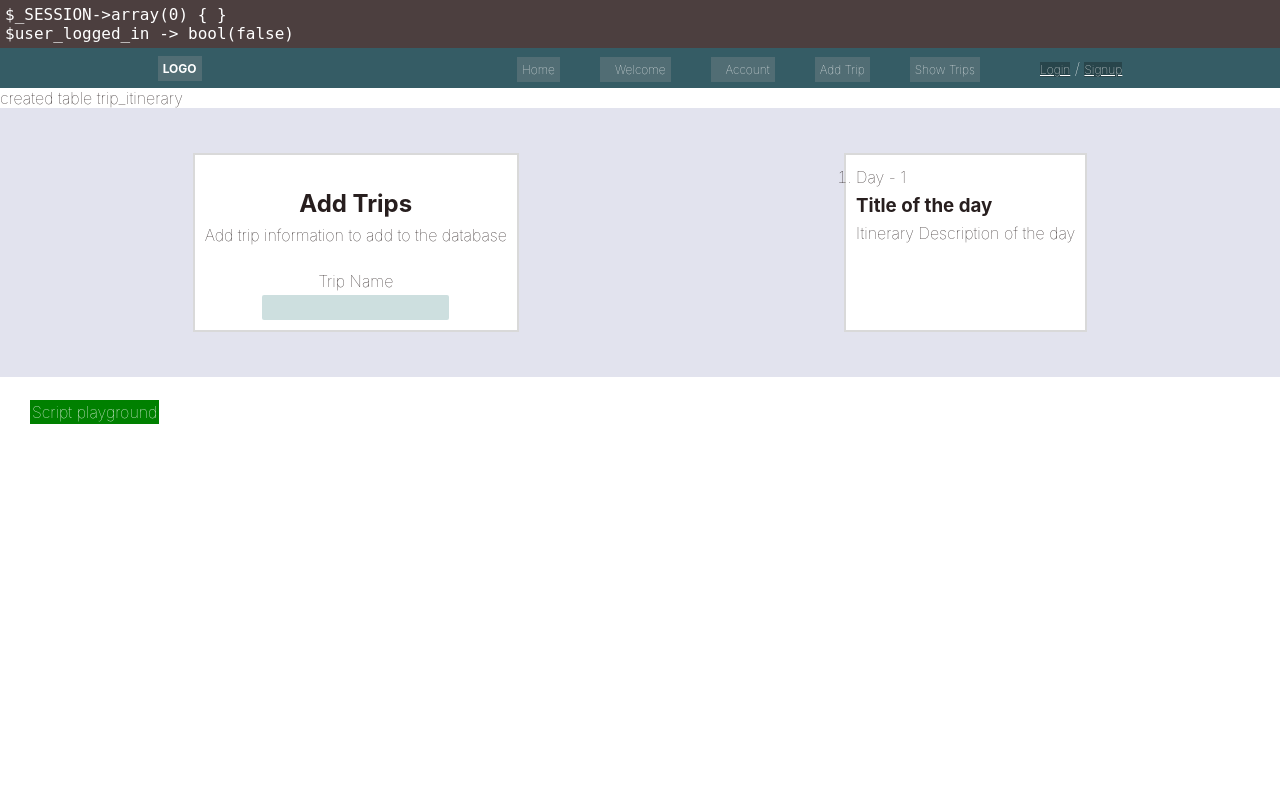
After one commit to deepyes02/user-auth, a PHP site: page /user_authentication/trips/add_trip.php in a window 1280 px wide. The commit adds this page. Run offline with PHP 8.4, Linux system fonts and the light colour scheme; some libraries are stand-ins or nearby versions.

Commit message:
created trip and trip_itinerary database, and now pushing this repo to github

```diff
--- /dev/null
+++ b/database/create_trip.php
@@ -0,0 +1,26 @@
+<?php
+//create table trips_itinerary
+$conn = new mysqli("localhost", "root", "736852", "learn_php");
+
+if($conn -> connect_error){
+	die("failed to connect to the database " . $conn->connect_error);
+} else {
+	// echo "Connection is working";
+	$sql = "CREATE TABLE IF NOT EXISTS trip_itinerary (
+		id INT NOT NULL PRIMARY KEY AUTO_INCREMENT,
+		day_number INT NOT NULL,
+		itinerary_title VARCHAR(50) NOT NULL,
+		itinerary_description VARCHAR(500) NOT NULL,
+		trip_id INT,
+		created_at DATETIME DEFAULT CURRENT_TIMESTAMP
+		)
+	";
+	//execute and check if the query is sucessful
+	if($conn->query($sql) === TRUE) {
+		echo "created table trip_itinerary";
+		return;
+	} else {
+		echo $conn->error;
+	}
+	$conn->close();
+}?>
--- a/includes/footer.php
+++ b/includes/footer.php
@@ -4,6 +4,6 @@
 //scripts
 ?>
 </footer>
-<script src="script/main.js"></script>
+<script src="<?php echo $root . 'user_authentication/script/main.js'?>"></script>
 </body>
 </html>
--- a/includes/header.php
+++ b/includes/header.php
@@ -22,7 +22,11 @@ session_start();
 	<meta http-equiv="X-UA-Compatible" content="IE=edge">
 	<meta name="viewport" content="width=device-width, initial-scale=1.0">
 	<title>User_Authentication</title>
-	<link rel="stylesheet" href="style/style_header.css">
+	<?php
+	//dynamically inject stylesheets
+	$root = (!empty($_SERVER['HTTPS']) ? 'https' : 'http') . '://' . $_SERVER['HTTP_HOST'] . '/';
+	?>
+	<link rel="stylesheet" href="<?php echo $root . '/user_authentication/style/style_header.css';?>">
 </head>
 <body>
 	<section class="full_section menu_bar">
@@ -48,7 +52,7 @@ session_start();
 							?>
 						</ul>
 					</li>
-					<li class="single_menu"><a href="#">Add Trip</a>
+					<li class="single_menu"><a href="http://localhost:7070/user_authentication/trips/add_trip.php">Add Trip</a>
 					<li class="single_menu"><a href="#">Show Trips</a>
 				</ul>
 			</nav>
--- a/index.php
+++ b/index.php
@@ -1,9 +1,9 @@
 <?php include('./includes/header.php');
-//DEFINE CONSTANTS TO BE USED
+//This isn't any useful just for example, can delete
+//define a constant
 DEFINE('HOME_URL', __DIR__);
+//save it as a session
 $_SESSION['HOME_URL'] = HOME_URL;
-echo HOME_URL;
-
 ?>
 
 <section class="full_section main_body">
--- a/script/main.js
+++ b/script/main.js
@@ -1,2 +1 @@
 //cool javascript and AJAX
-const login_email = document.querySelector('#login_email');
--- /dev/null
+++ b/trips/add_trip.php
@@ -0,0 +1,32 @@
+<?php include('../includes/header.php');
+include('../database/create_trip.php');
+?>
+<section class="full_section main_body">
+	<div class="main_body__inner">
+		<div class="main_body_title">
+			<h2>Add Trips</h2>
+			<p>Add trip information to add to the database</p>
+		</div>
+		<form action="<?php echo htmlspecialchars($_SERVER['PHP_SELF']); ?>" method="POST">
+			<div class="form_row">
+				<label for="trip_name">Trip Name</label>
+				<input type="text" name="trip_name" autocomplete="tripname" id="trip_name">
+			</div>
+		</form>
+	</div>
+	<div class="main_body__inner">
+	<ol class="itinerary_ol">
+	<li>
+	<span class="itinerary_day">Day - 1</span>
+	<h3 class="itinerary_title">Title of the day</h3>
+	<span class="itinerary_text">Itinerary Description of the day</span>
+	</li>
+	</ol>
+	</div>
+</section>
+
+
+
+
+
+<?php include('../includes/footer.php'); ?>
```
Also changed, not shown: 1 other file.
